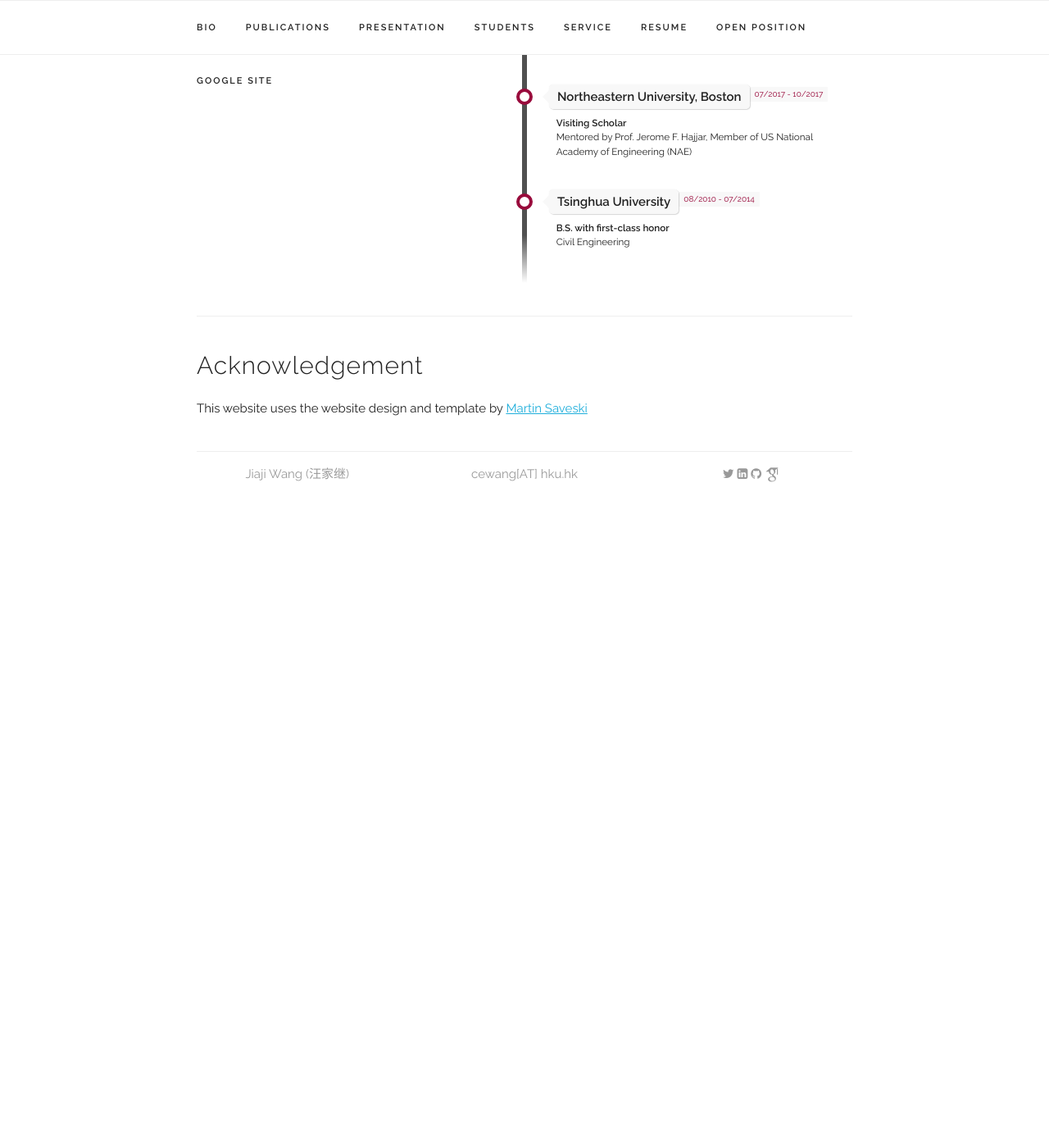
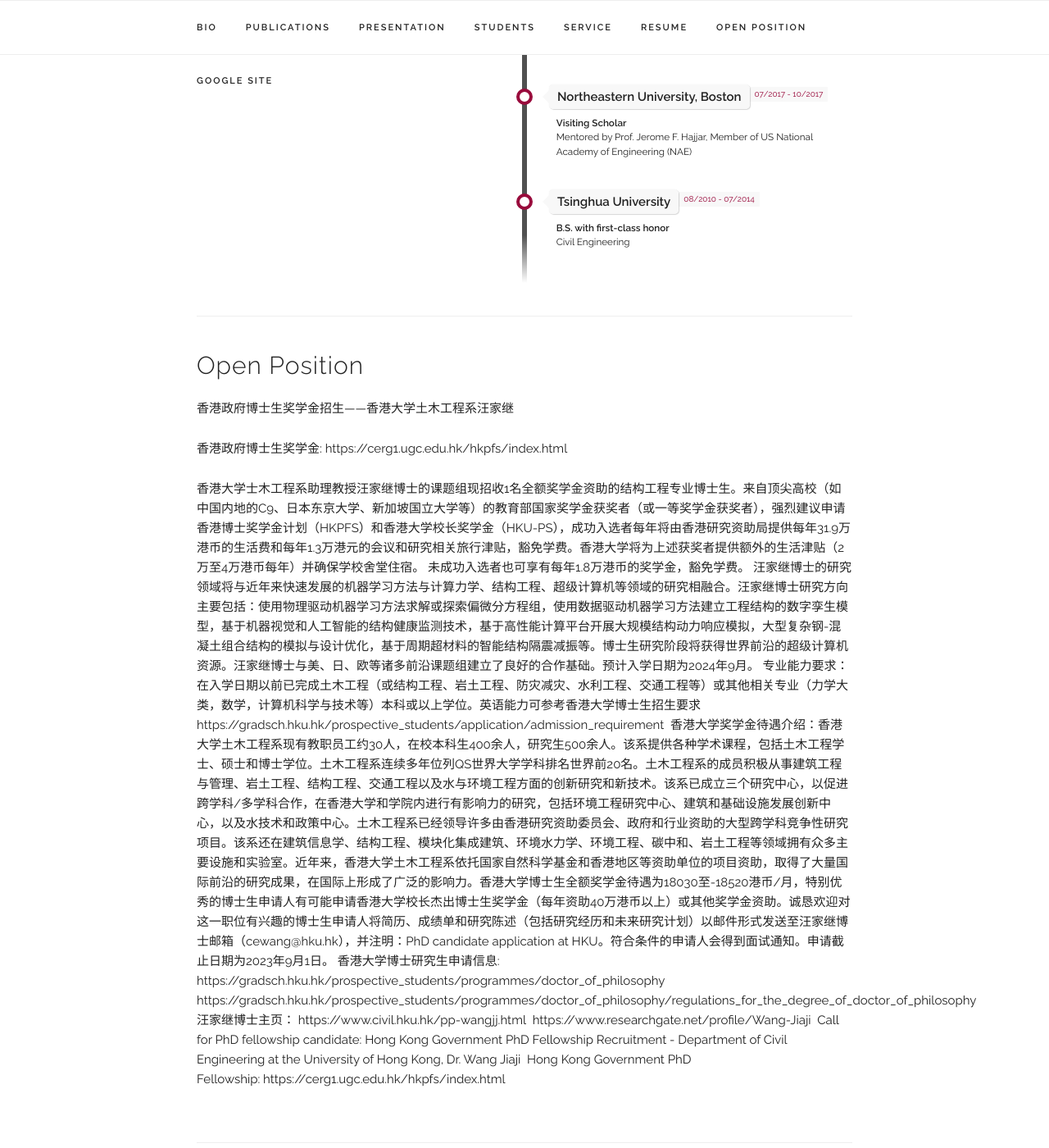
Before and after one commit to wangjiajiTHU/jiajiwang.github.io, a Jekyll site: the page built from index.html, in a window 1280 px wide and 1400 px high, scrolled down 4760 px. Shown: the whole window at 82% size. Built offline with Jekyll 4.4.1, drawn with Linux system fonts in a browser that asks for light colours; some web fonts are replaced; before the commit the page ends 5390 px from its top, so only the background shows below that.

Commit message:
Update index.html

```diff
--- a/index.html
+++ b/index.html
@@ -215,7 +215,26 @@
   </ul>
 </div>
 
+<!-- ========== OPENPOSITION ========== -->
+<div class="docs-section" id="openposition">
+  <h4>Open Position</h4>
+  <p> 香港政府博士生奖学金招生——香港大学土木工程系汪家继
+  <p> 香港政府博士生奖学金: https://cerg1.ugc.edu.hk/hkpfs/index.html
+  <p> 香港大学士木工程系助理教授汪家继博士的课题组现招收1名全额奖学金资助的结构工程专业博士生。来自顶尖高校（如中国内地的C9、日本东京大学、新加坡国立大学等）的教育部国家奖学金获奖者（或一等奖学金获奖者），强烈建议申请香港博士奖学金计划（HKPFS）和香港大学校长奖学金（HKU-PS），成功入选者每年将由香港研究资助局提供每年31.9万港币的生活费和每年1.3万港元的会议和研究相关旅行津贴，豁免学费。香港大学将为上述获奖者提供额外的生活津贴（2万至4万港币每年）并确保学校舍堂住宿。 未成功入选者也可享有每年1.8万港币的奖学金，豁免学费。
+汪家继博士的研究领域将与近年来快速发展的机器学习方法与计算力学、结构工程、超级计算机等领域的研究相融合。汪家继博士研究方向主要包括：使用物理驱动机器学习方法求解或探索偏微分方程组，使用数据驱动机器学习方法建立工程结构的数字孪生模型，基于机器视觉和人工智能的结构健康监测技术，基于高性能计算平台开展大规模结构动力响应模拟，大型复杂钢-混凝土组合结构的模拟与设计优化，基于周期超材料的智能结构隔震减振等。博士生研究阶段将获得世界前沿的超级计算机资源。汪家继博士与美、日、欧等诸多前沿课题组建立了良好的合作基础。预计入学日期为2024年9月。
+专业能力要求：在入学日期以前已完成土木工程（或结构工程、岩土工程、防灾减灾、水利工程、交通工程等）或其他相关专业（力学大类，数学，计算机科学与技术等）本科或以上学位。英语能力可参考香港大学博士生招生要求https://gradsch.hku.hk/prospective_students/application/admission_requirement
+香港大学奖学金待遇介绍：香港大学土木工程系现有教职员工约30人，在校本科生400余人，研究生500余人。该系提供各种学术课程，包括土木工程学士、硕士和博士学位。土木工程系连续多年位列QS世界大学学科排名世界前20名。土木工程系的成员积极从事建筑工程与管理、岩土工程、结构工程、交通工程以及水与环境工程方面的创新研究和新技术。该系已成立三个研究中心，以促进跨学科/多学科合作，在香港大学和学院内进行有影响力的研究，包括环境工程研究中心、建筑和基础设施发展创新中心，以及水技术和政策中心。土木工程系已经领导许多由香港研究资助委员会、政府和行业资助的大型跨学科竞争性研究项目。该系还在建筑信息学、结构工程、模块化集成建筑、环境水力学、环境工程、碳中和、岩土工程等领域拥有众多主要设施和实验室。近年来，香港大学土木工程系依托国家自然科学基金和香港地区等资助单位的项目资助，取得了大量国际前沿的研究成果，在国际上形成了广泛的影响力。香港大学博士生全额奖学金待遇为18030至-18520港币/月，特别优秀的博士生申请人有可能申请香港大学校长杰出博士生奖学金（每年资助40万港币以上）或其他奖学金资助。诚恳欢迎对这一职位有兴趣的博士生申请人将简历、成绩单和研究陈述（包括研究经历和未来研究计划）以邮件形式发送至汪家继博士邮箱（cewang@hku.hk），并注明：PhD candidate application at HKU。符合条件的申请人会得到面试通知。申请截止日期为2023年9月1日。
 
+香港大学博士研究生申请信息:
+https://gradsch.hku.hk/prospective_students/programmes/doctor_of_philosophy
+https://gradsch.hku.hk/prospective_students/programmes/doctor_of_philosophy/regulations_for_the_degree_of_doctor_of_philosophy
+汪家继博士主页：
+https://www.civil.hku.hk/pp-wangjj.html
+https://www.researchgate.net/profile/Wang-Jiaji
+
+Call for PhD fellowship candidate: Hong Kong Government PhD Fellowship Recruitment - Department of Civil Engineering at the University of Hong Kong, Dr. Wang Jiaji
+Hong Kong Government PhD Fellowship: https://cerg1.ugc.edu.hk/hkpfs/index.html
+</div>
 
 <div class="docs-section" id="template">
     <h4>Acknowledgement</h4>
```
